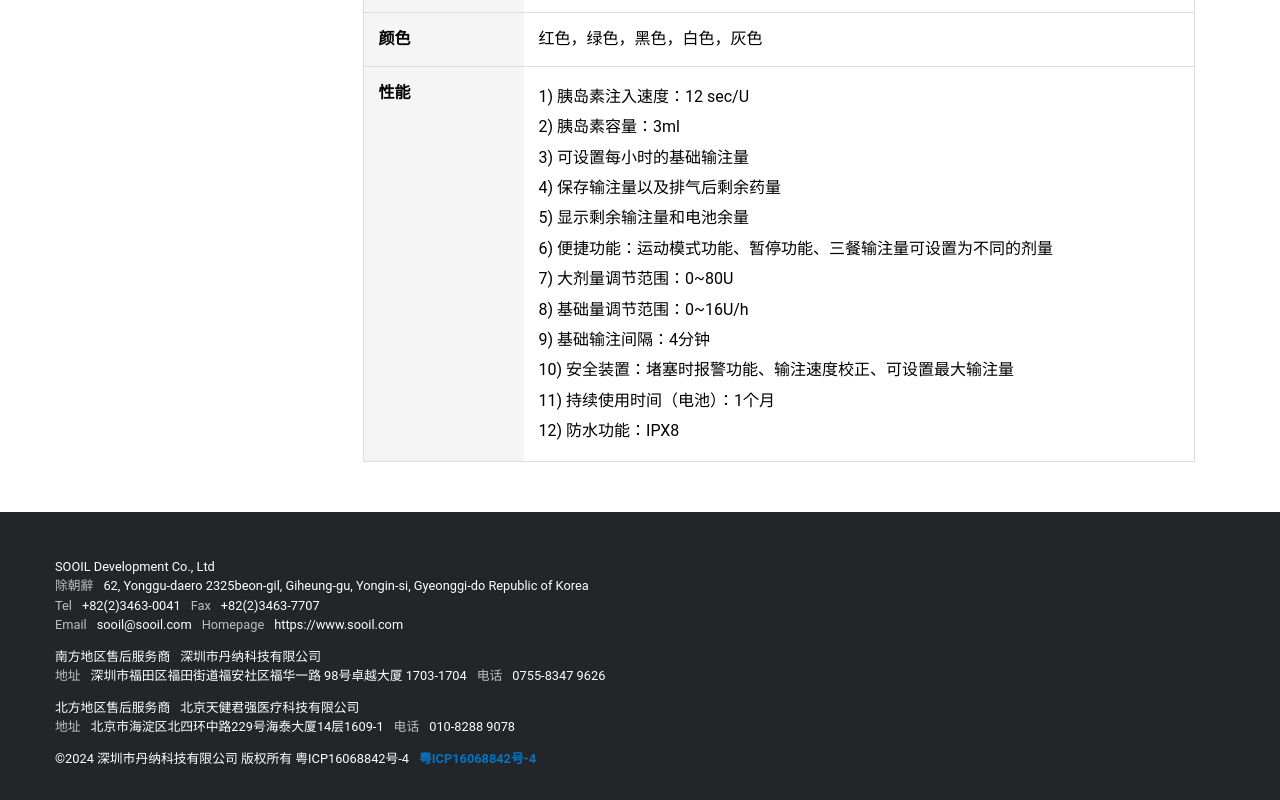
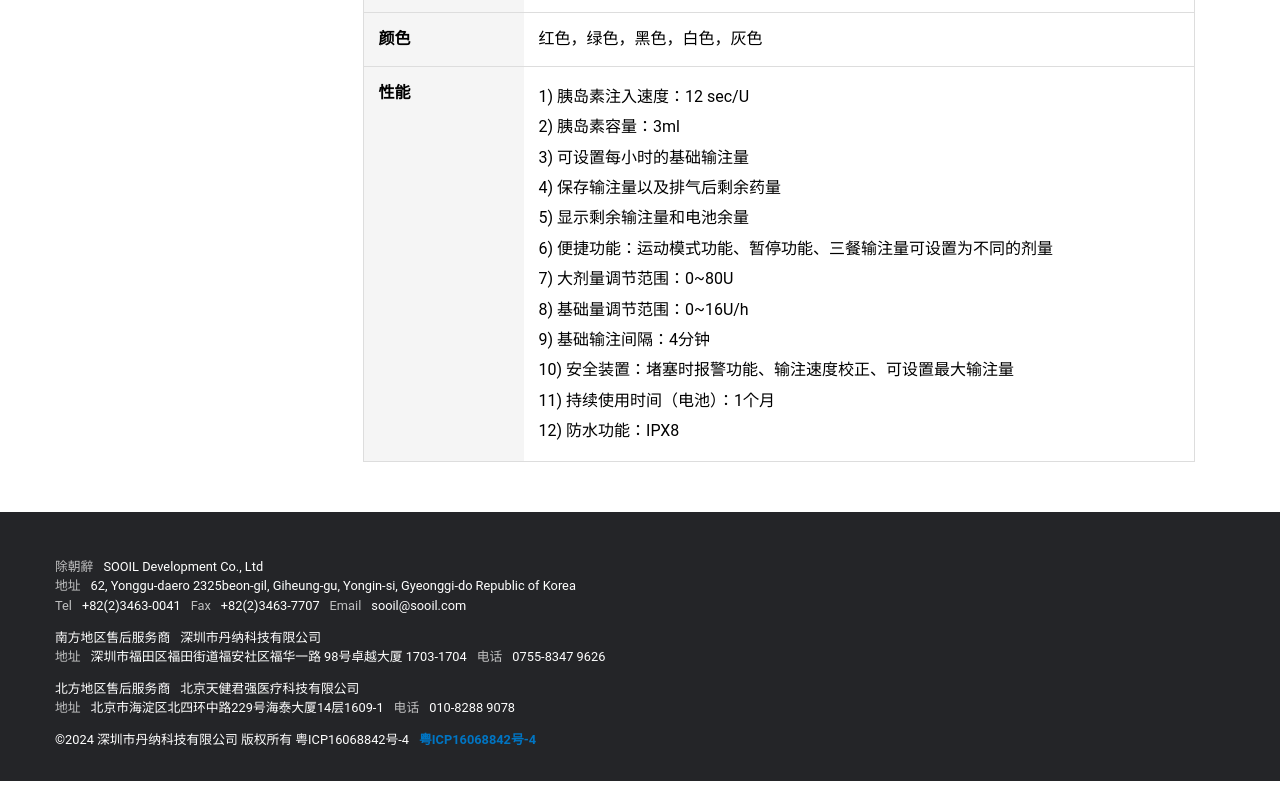
Before and after one commit to sooildev/Sooil-Web-CN, a React (Create React App) app: page / in a window 1280 px wide. Shown: the part 2314-3114 px from the top of the page. Built offline with nearby package versions, Linux system fonts and the light colour scheme.

Commit message:
fix footer

```diff
--- a/src/components/footer/Copyright.tsx
+++ b/src/components/footer/Copyright.tsx
@@ -43,7 +43,7 @@ export default function Copyright() {
         <div css={copyright}>
           {FOOTER_COPYRIGHT_TEXT.companyInfo_0.map((info, index) => (
             <div key={index}>
-              <span>{info.label}</span>
+              <span css={infoLabel}>{info.label}</span>
               <span>{info.value}</span>
             </div>
           ))}
@@ -55,14 +55,6 @@ export default function Copyright() {
           ))}
           <div css={copyrightSubBox}>
             {FOOTER_COPYRIGHT_TEXT.companyInfo_2.map((info, index) => (
-              <div key={index}>
-                <span css={infoLabel}>{info.label}</span>
-                <span>{info.value}</span>
-              </div>
-            ))}
-          </div>
-          <div css={copyrightSubBox}>
-            {FOOTER_COPYRIGHT_TEXT.companyInfo_3.map((info, index) => (
               <div key={index}>
                 <span css={infoLabel}>{info.label}</span>
                 <span>{info.value}</span>
--- a/src/constants/mainPageTexts.ts
+++ b/src/constants/mainPageTexts.ts
@@ -73,13 +73,13 @@ const FOOTER_COPYRIGHT_TEXT = {
   },
   companyInfo_0: [
     {
-      label: '',
+      label: '除朝辭',
       value: 'SOOIL Development Co., Ltd',
     },
   ],
   companyInfo_1: [
     {
-      label: '除朝辭',
+      label: '地址',
       value:
         '62, Yonggu-daero 2325beon-gil, Giheung-gu, Yongin-si, Gyeonggi-do Republic of Korea',
     },
@@ -93,15 +93,9 @@ const FOOTER_COPYRIGHT_TEXT = {
       label: 'Fax',
       value: '+82(2)3463-7707',
     },
-  ],
-  companyInfo_3: [
     {
       label: 'Email',
       value: 'sooil@sooil.com',
-    },
-    {
-      label: 'Homepage',
-      value: 'https://www.sooil.com',
     },
   ],
   cn_companyInfo_1: [
```
